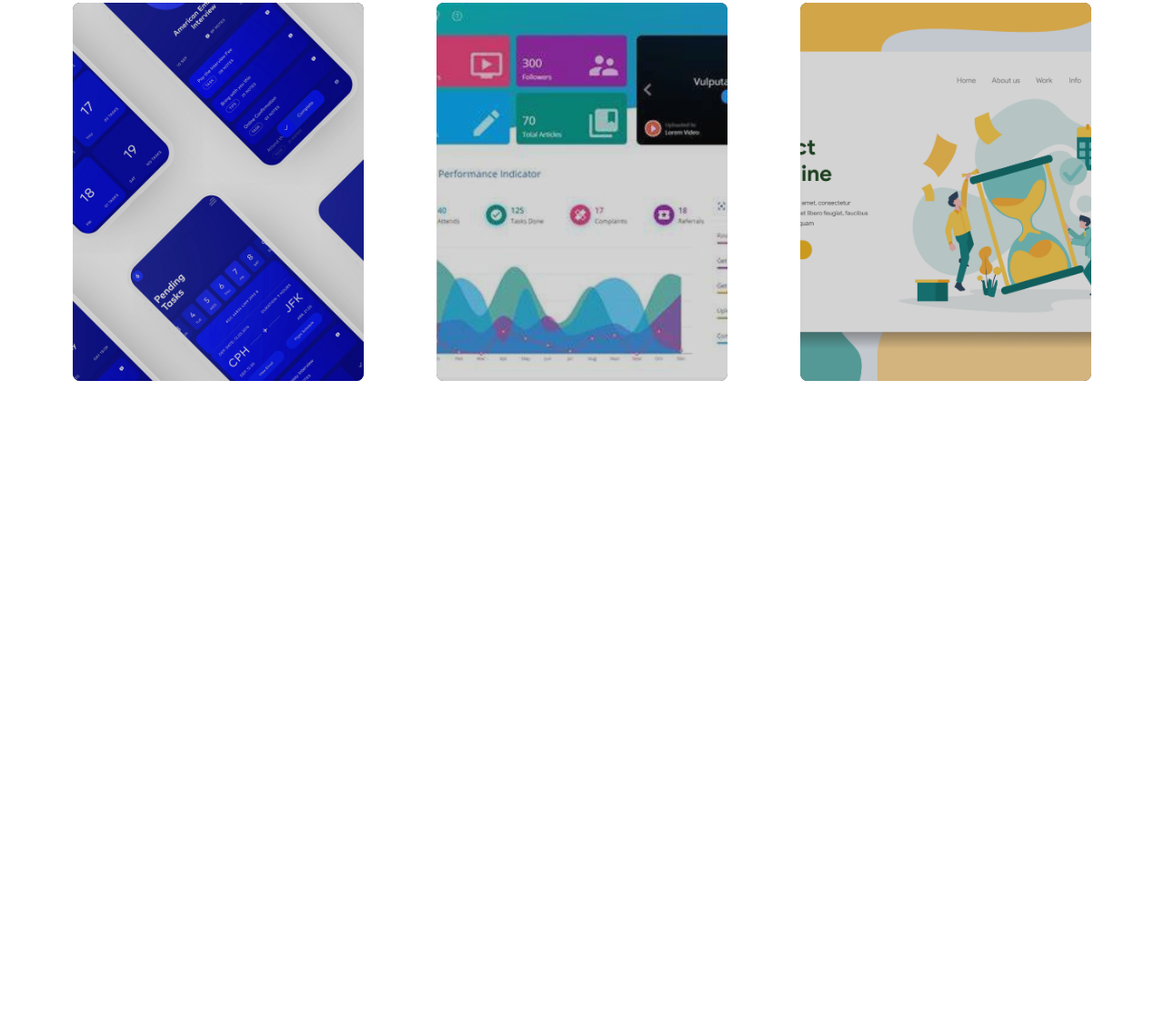
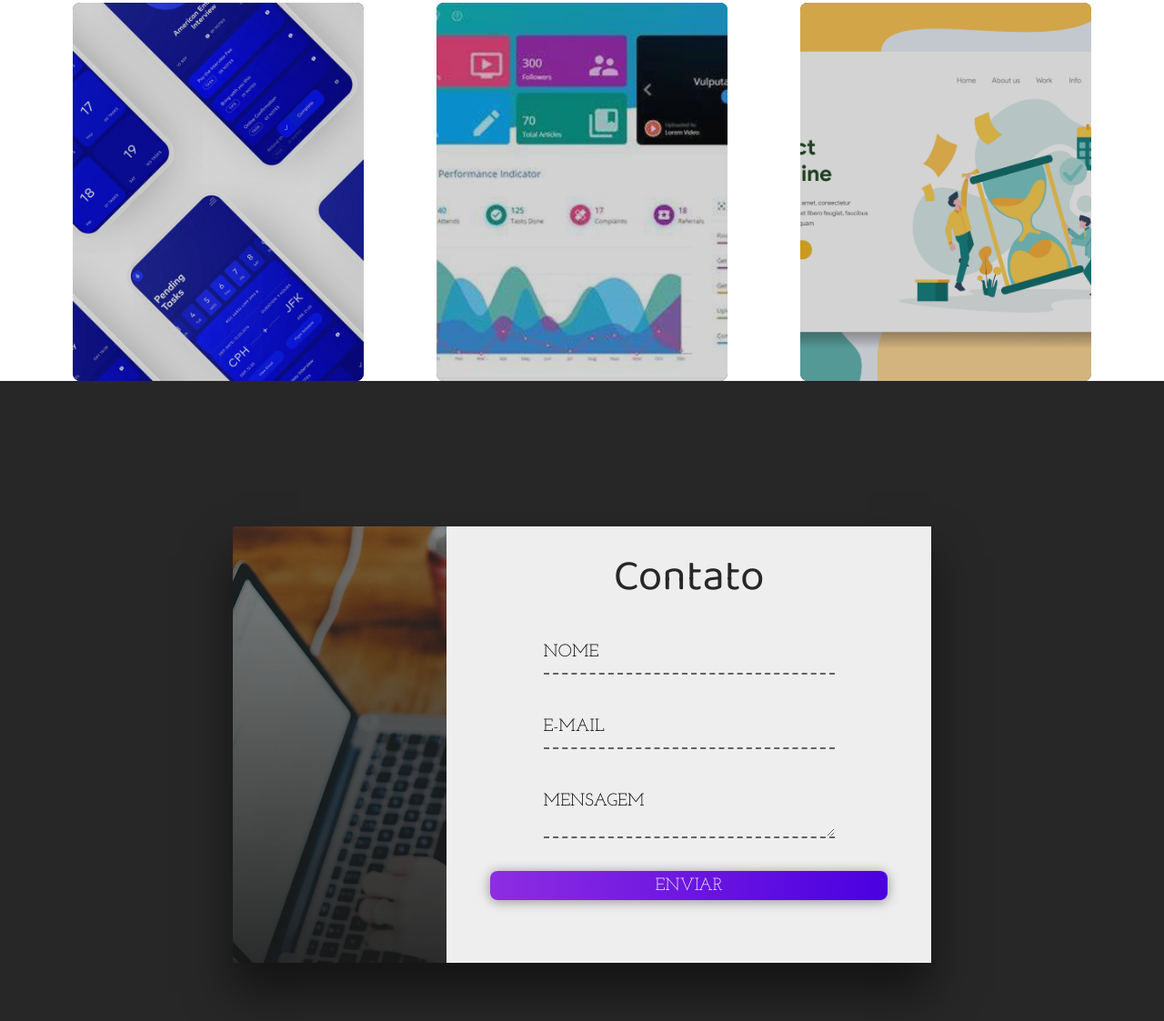
Before and after one commit to judsonkerller/portfolio-pratica, a plain HTML site: page index.html in a window 1280 px wide. Shown: the part 1661-2784 px from the top of the page at 91% size. Before the commit the page ends 2084 px from the top, so only its background shows below. Drawn offline with Linux system fonts and the light colour scheme.

Commit message:
:package: subindo sessão de contatos

```diff
--- a/index.html
+++ b/index.html
@@ -128,7 +128,7 @@
               <h2>ToDo App</h2>
               <h3>Javascript</h3>
               <p>Lorem ipsum dolor sit, amet consectetur adipisicing elit. Harum id enim illo facere tenetur ut distinctio!</p>
-              <button>Saiba Mais</button>
+              <button class="btn">Saiba Mais</button>
             </div>
           </div>
           <div class="card">
@@ -139,7 +139,7 @@
               <h2>Dashboard</h2>
               <h3>ReactJS</h3>
               <p>Lorem ipsum dolor sit amet, consectetur adipisicing elit. Ipsa earum dolore officiis, quisquam aperiam corporis eius.</p>
-              <button>Saiba Mais</button>
+              <button class="btn">Saiba Mais</button>
             </div>
           </div>
           <div class="card">
@@ -150,10 +150,33 @@
                 <h2>Landing Page</h2>
                 <h3>HTML, CSS & Javascript</h3>
                 <p>Lorem ipsum dolor sit amet, consectetur adipisicing elit. Exercitationem ducimus enim mollitia dolore delectus.</p>
-                <button>Saiba Mais</button>
+                <button class="btn">Saiba Mais</button>
               </div>
           </div>
+        </div>
+      </div>
+    </section>
 
+    <section class="sessao-contato">
+      <div class="contato-wrapper">
+        <div class="contato-left"></div>
+        <div class="contato-right">
+          <h1>Contato</h1>
+          <form action="">
+            <div class="input-group">
+              <input type="text" class="field" id="nome">
+              <label for="nome" class="field-label">Nome</label>
+            </div>
+            <div class="input-group">
+              <input type="text" class="field" id="email">
+              <label for="email" class="field-label">E-mail</label>
+            </div>
+            <div class="input-group">
+              <textarea class="field" id="mensagem"></textarea>
+              <label for="mensagem" class="field-label">Mensagem</label>
+            </div>
+            <button type="submit" class="btn btn-submit">Enviar</button>
+          </form>
         </div>
       </div>
 
--- a/style.css
+++ b/style.css
@@ -378,9 +378,7 @@ header {
  margin-bottom: 1rem;
 }
 
-.card-info button {
- width: 8rem;
- height: 2.5rem;
+.btn {
  background: #8e2de2;
  background: -webkit-linear-gradient(to right, #4a00e0, #8e2de2);
  background: linear-gradient(to left, #4a00e0, #8e2de2);
@@ -391,8 +389,107 @@ header {
  box-shadow: 0 0.1rem 0.8rem rgba(0, 0, 0, 0.4);
 }
 
+.card-info button {
+ width: 8rem;
+ height: 2.5rem;
+}
+
 .card:hover .card-info {
  bottom: 2rem;
  opacity: 1;
  visibility: visible;
 }
+
+.sessao-contato {
+ width: 100%;
+ height: 100vh;
+ background-color: #272727;
+ display: flex;
+ align-items: center;
+ justify-content: center;
+}
+
+.contato-wrapper {
+ width: 60%;
+ height: 30rem;
+ display: flex;
+ box-shadow: 0 2rem 3rem rgba(0, 0, 0, 0.5);
+}
+
+.contato-left {
+ width: 35%;
+ background: linear-gradient(rgba(15, 15, 15, 0.5), rgba(22, 22, 22, 0.9)),
+  url(imagens/contact.jpg);
+ background-size: cover;
+}
+
+.contato-right {
+ width: 65%;
+ background-color: #eee;
+ padding: 1rem 3rem 3rem 3rem;
+}
+
+.sessao-contato h1 {
+ width: 100%;
+ text-align: center;
+ font-family: var(--font-primary);
+ color: #272727;
+ font-size: 3rem;
+ font-weight: lighter;
+}
+
+.sessao-contato form {
+ width: 100%;
+ display: flex;
+ flex-direction: column;
+ align-items: center;
+}
+
+.input-group {
+ position: relative;
+}
+
+.input-group textarea {
+ padding-top: 1rem;
+ max-width: 25rem;
+ max-height: 3rem;
+}
+
+.field {
+ background: transparent;
+ border: none;
+ width: 20rem;
+ font-size: 1.5rem;
+ font-family: var(--font-secondary);
+ border-bottom: 2px dashed #636363;
+ height: 3rem;
+ outline: none;
+ margin: 1rem 0;
+}
+
+.field-label {
+ position: absolute;
+ left: 0;
+ top: 2rem;
+ font-size: 1.2rem;
+ font-family: var(--font-secondary);
+ text-transform: uppercase;
+ transition: all 0.3s;
+}
+
+.field:focus ~ label {
+ top: 0;
+ font-size: 1rem;
+}
+
+.field:focus {
+ border-bottom: 1px solid;
+}
+
+.btn-submit {
+ font-size: 1.2rem;
+ text-transform: uppercase;
+ width: 100%;
+ height: 2rem;
+ margin-top: 1rem;
+}
```
Also changed, not shown: imagens/contact.jpg (added).
